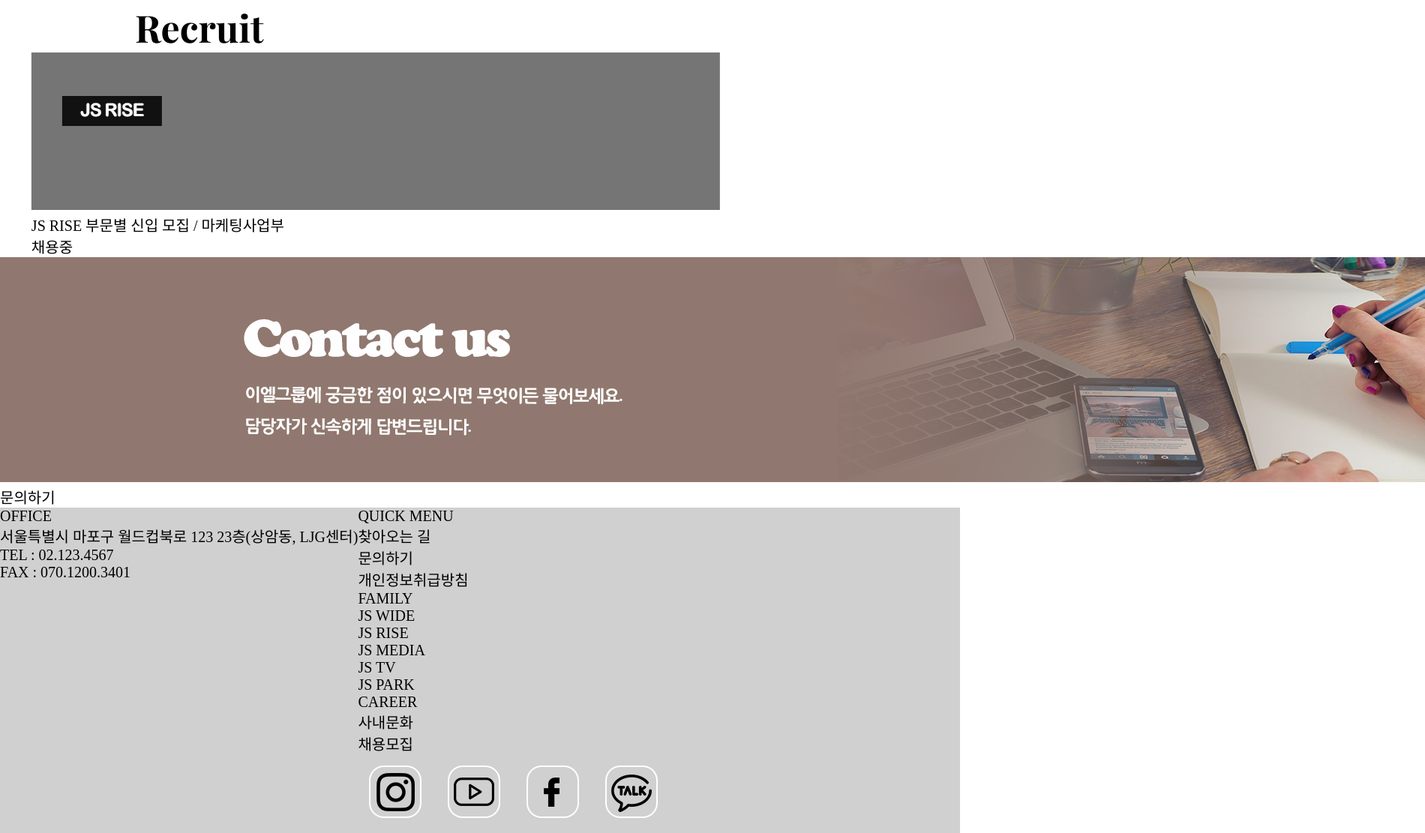
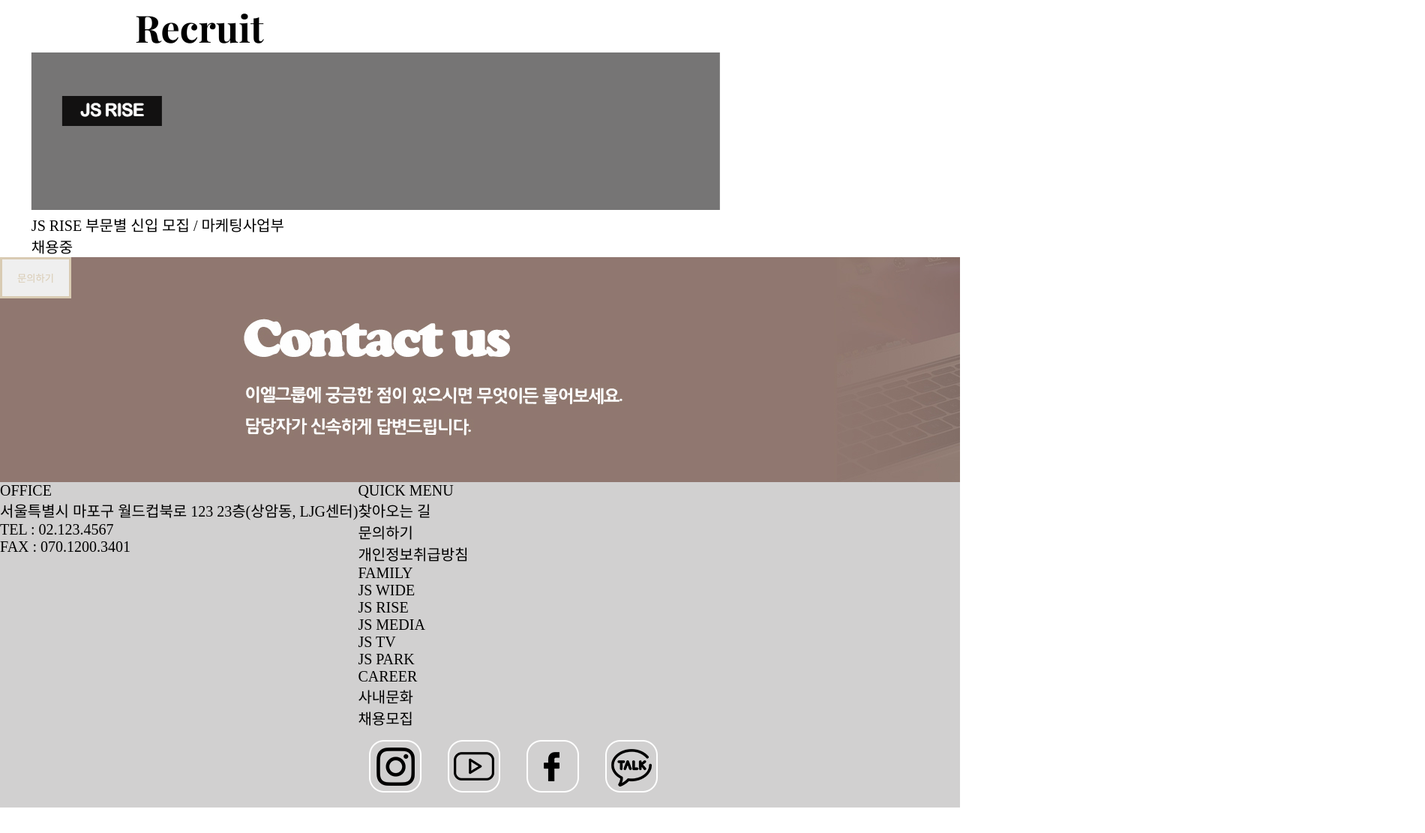
Before and after one commit to jisun22/Lee-pet-store, a plain HTML site: page jsgroup/index.html in a window 1280 px wide. Shown: the part 2894-4005 px from the top of the page at 75% size, 1900 px wide, since content can reach past the window. After the commit the page ends 3971 px from the top, so only its background shows below. Drawn offline with nearby package versions, Linux system fonts and the light colour scheme; a web font is replaced by a local one.

Commit message:
UI구현 평가 이지선

```diff
--- a/jsgroup/css/main.css
+++ b/jsgroup/css/main.css
@@ -139,6 +139,27 @@
     -webkit-align-items: center;
     align-items: center;
 }
+
+#contact .contact-img {
+    background: url('../images/contact.jpg');
+    background-size: cover;
+    width: 100%;
+    height: 300px;
+}
+
+#contact button {
+    align-items: center;
+    display: inline-block;
+    padding: 15px 20px;
+    border: 3px solid #d9cbb3;
+    color: #d9cbb3;
+    text-align: center;
+}
+
+#contact button:hover {
+    background-color:#d9cbb3;
+    color:black;
+}
 /* PC (해상도 1024px)*/
 
 @media all and (min-width:1024px) and (max-width:1480px) {
--- a/jsgroup/index.html
+++ b/jsgroup/index.html
@@ -199,8 +199,7 @@
 </section>
 <section id="contact">
     <div class="contact-img">
-        <img src="./images/contact.jpg" alt="컨텍트">
-        <a href="#"><p>문의하기</p><a href="#">
+        <button>문의하기</button>
     </div>
 </section>
 <footer id="footer">
```
